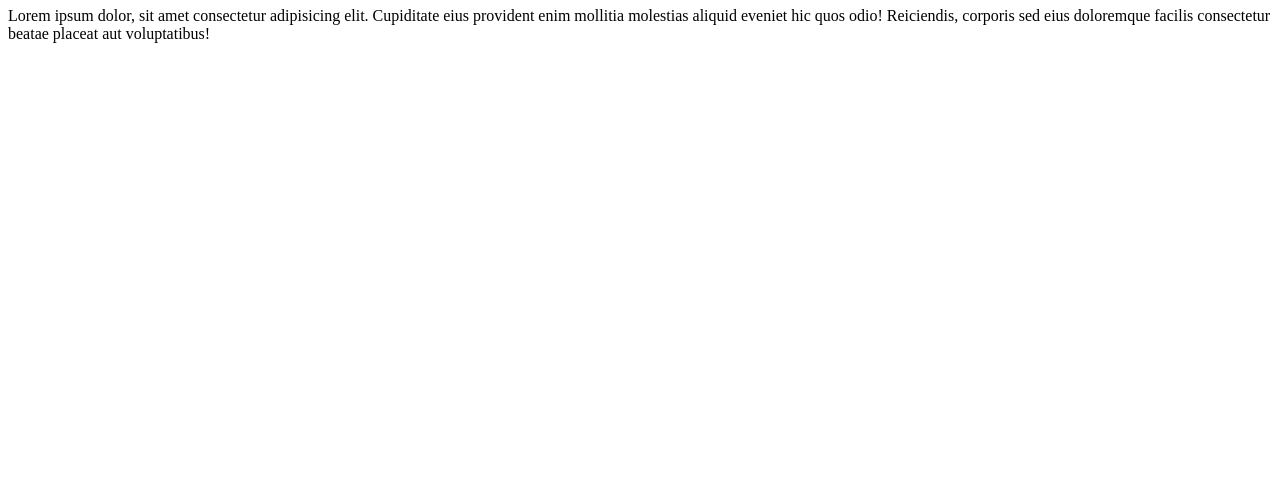
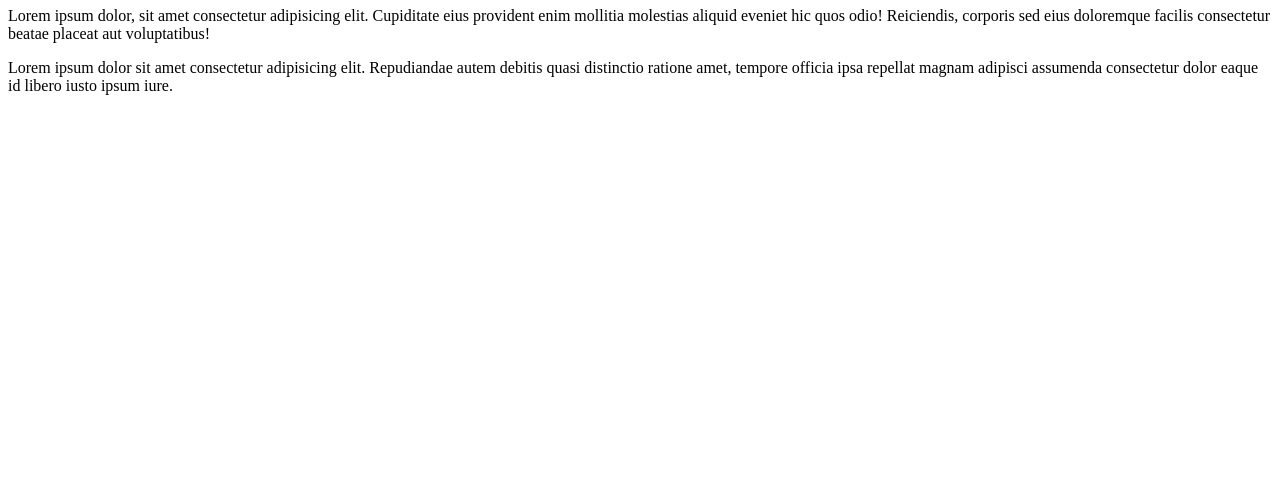
Before and after one commit to siam114/my-first-github-report, a plain HTML site: page index.html in a window 1280 px wide. Shown: the part 305-800 px from the top of the page. Drawn offline with Linux system fonts and the light colour scheme.

Commit message:
third commit

```diff
--- a/index.html
+++ b/index.html
@@ -18,7 +18,7 @@
         <h1>About JAVASCRIPT</h1>
          <p>Lorem ipsum dolor, sit amet consectetur adipisicing elit. Cupiditate eius provident enim mollitia molestias aliquid eveniet hic quos odio! Reiciendis, corporis sed eius doloremque facilis consectetur beatae placeat aut voluptatibus!</p>
     </div>
-
+   <p>Lorem ipsum dolor sit amet consectetur adipisicing elit. Repudiandae autem debitis quasi distinctio ratione amet, tempore officia ipsa repellat magnam adipisci assumenda consectetur dolor eaque id libero iusto ipsum iure.</p>
 
 
 </body>
```
